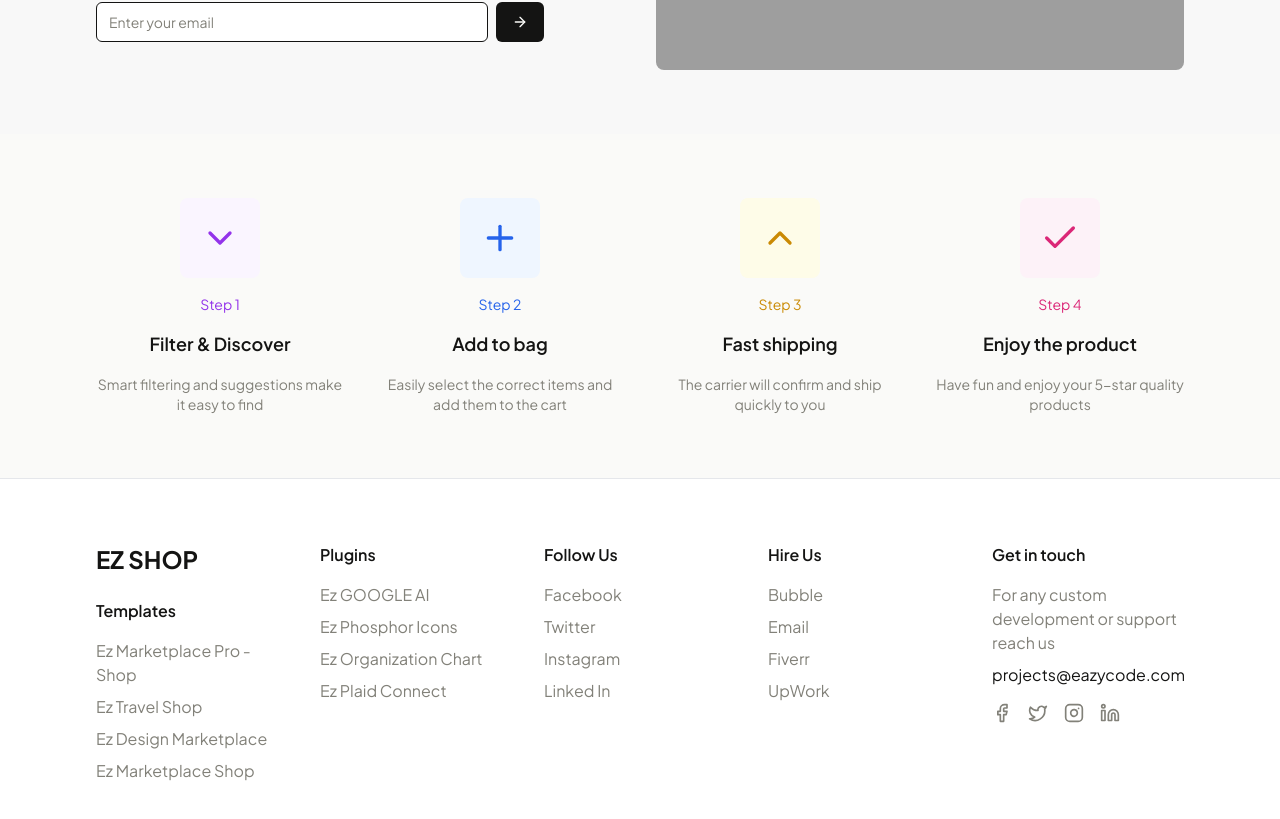
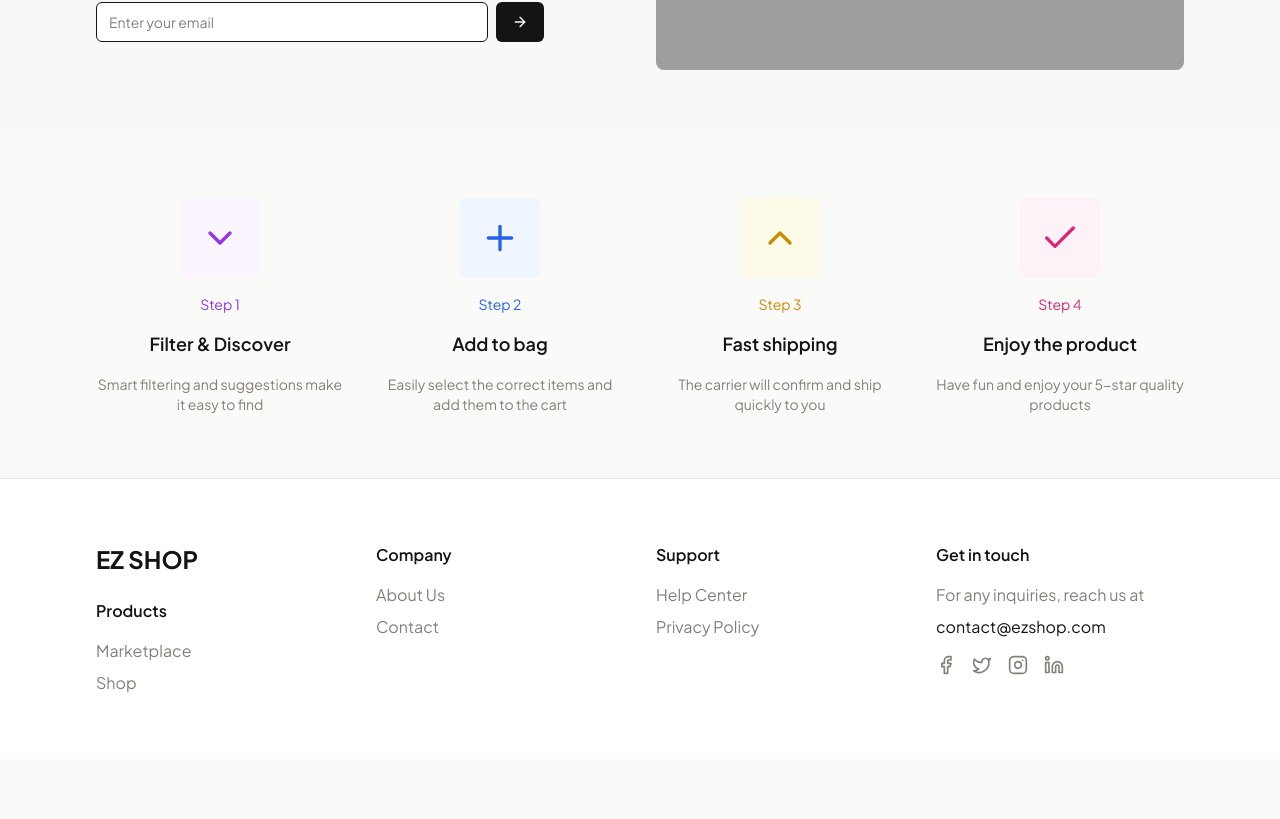
Before and after one commit to nahuu1/mellaweb, a React (Vite) app: page / in a window 1280 px wide. Shown: the part 1476-2295 px from the top of the page. After the commit the page ends 2235 px from the top, so only its background shows below. Built offline with nearby package versions, Linux system fonts and the light colour scheme; grey boxes are pictures that could not be loaded.

Commit message:
Reduce Links in Footer
Minimize the number of links in the Footer component to improve user experience and streamline navigation. Consider consolidating related links or removing less essential ones to achieve a cleaner design.
[skip gpt_engineer]

```diff
--- a/src/components/Footer.tsx
+++ b/src/components/Footer.tsx
@@ -5,52 +5,34 @@ const Footer = () => {
   return (
     <footer className="bg-white py-16 px-4 border-t">
       <div className="container mx-auto max-w-6xl">
-        <div className="grid grid-cols-1 md:grid-cols-5 gap-8">
+        <div className="grid grid-cols-1 md:grid-cols-4 gap-8">
           <div className="col-span-1">
             <h2 className="text-2xl font-bold mb-6">EZ SHOP</h2>
             <nav className="space-y-4">
-              <h3 className="font-semibold mb-4">Templates</h3>
+              <h3 className="font-semibold mb-4">Products</h3>
               <ul className="space-y-2 text-accent">
-                <li><Link to="/">Ez Marketplace Pro - Shop</Link></li>
-                <li><Link to="/">Ez Travel Shop</Link></li>
-                <li><Link to="/">Ez Design Marketplace</Link></li>
-                <li><Link to="/">Ez Marketplace Shop</Link></li>
+                <li><Link to="/marketplace">Marketplace</Link></li>
+                <li><Link to="/">Shop</Link></li>
               </ul>
             </nav>
           </div>
 
           <div className="col-span-1">
             <nav className="space-y-4">
-              <h3 className="font-semibold mb-4">Plugins</h3>
+              <h3 className="font-semibold mb-4">Company</h3>
               <ul className="space-y-2 text-accent">
-                <li><Link to="/">Ez GOOGLE AI</Link></li>
-                <li><Link to="/">Ez Phosphor Icons</Link></li>
-                <li><Link to="/">Ez Organization Chart</Link></li>
-                <li><Link to="/">Ez Plaid Connect</Link></li>
+                <li><Link to="/">About Us</Link></li>
+                <li><Link to="/">Contact</Link></li>
               </ul>
             </nav>
           </div>
 
           <div className="col-span-1">
             <nav className="space-y-4">
-              <h3 className="font-semibold mb-4">Follow Us</h3>
+              <h3 className="font-semibold mb-4">Support</h3>
               <ul className="space-y-2 text-accent">
-                <li><Link to="/">Facebook</Link></li>
-                <li><Link to="/">Twitter</Link></li>
-                <li><Link to="/">Instagram</Link></li>
-                <li><Link to="/">Linked In</Link></li>
-              </ul>
-            </nav>
-          </div>
-
-          <div className="col-span-1">
-            <nav className="space-y-4">
-              <h3 className="font-semibold mb-4">Hire Us</h3>
-              <ul className="space-y-2 text-accent">
-                <li><Link to="/">Bubble</Link></li>
-                <li><Link to="/">Email</Link></li>
-                <li><Link to="/">Fiverr</Link></li>
-                <li><Link to="/">UpWork</Link></li>
+                <li><Link to="/">Help Center</Link></li>
+                <li><Link to="/">Privacy Policy</Link></li>
               </ul>
             </nav>
           </div>
@@ -59,9 +41,9 @@ const Footer = () => {
             <div className="space-y-4">
               <h3 className="font-semibold mb-4">Get in touch</h3>
               <p className="text-accent mb-4">
-                For any custom development or support reach us
-                <a href="mailto:projects@eazycode.com" className="text-primary block mt-2">
-                  projects@eazycode.com
+                For any inquiries, reach us at
+                <a href="mailto:contact@ezshop.com" className="text-primary block mt-2">
+                  contact@ezshop.com
                 </a>
               </p>
               <div className="flex gap-4">
```
